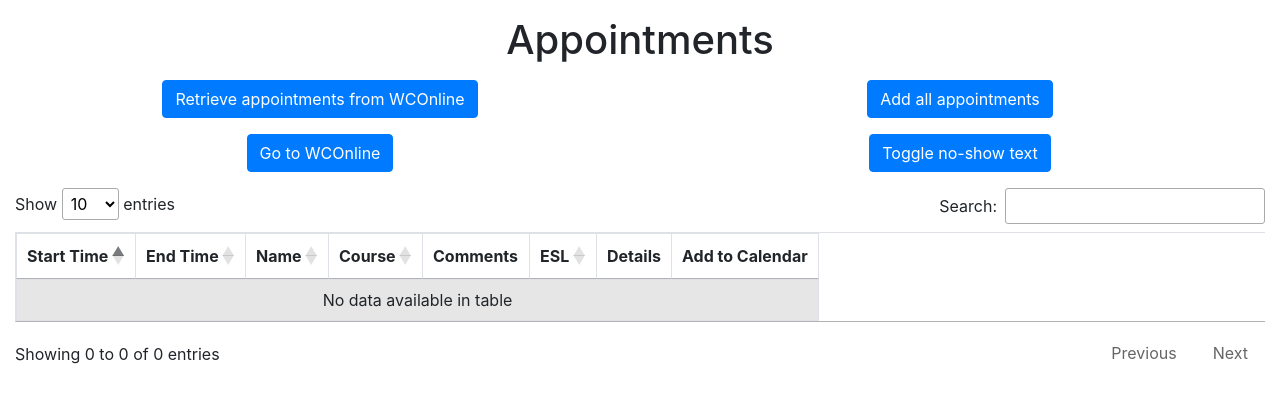
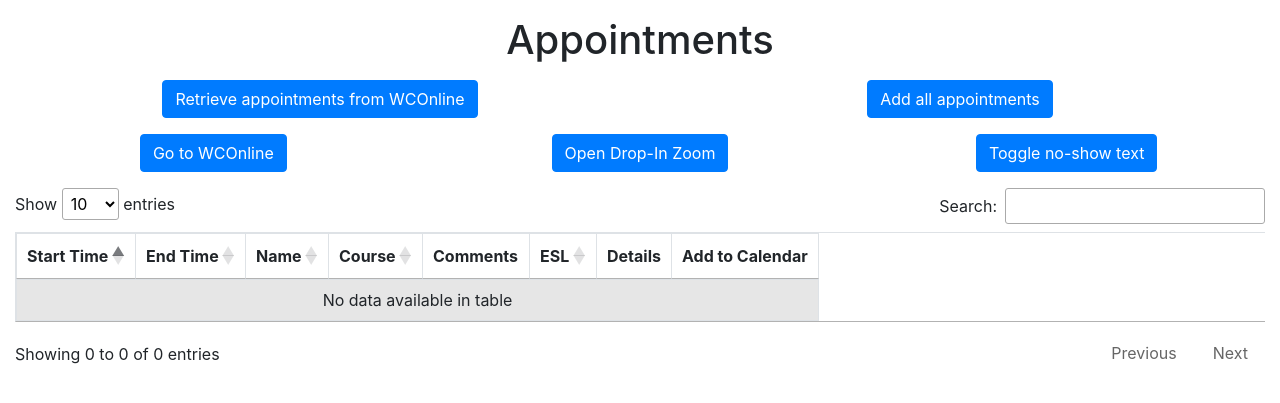
Before and after one commit to anthonyma94/scheduler, a Flask app: page / in a window 1280 px wide. Shown: the top 403 px of the page. Run offline with Flask 2, Linux system fonts and the light colour scheme; the visitor is signed in with stand-in values (Sample User, id 1); data that the repository does not hold is empty; some libraries are stand-ins or nearby versions.

Commit message:
Added drop-in button

```diff
--- a/scheduler/static/main.js
+++ b/scheduler/static/main.js
@@ -6,6 +6,21 @@ $(document).ready(function () {
             url: "/add/" + this.id,
         };
         onClick(e);
+    });
+
+    $("#dropInButton").click(function (e) {
+        e.preventDefault();
+        let currentWindow = window.self;
+        $(this).html("Host ID: 112233");
+        let newWindow = window.open(
+            "about:blank",
+            this.target,
+            "width=10,height=10"
+        );
+        currentWindow.focus();
+        newWindow.location.href = this.href;
+        setTimeout(() => newWindow.close(), 300);
+        currentWindow.focus();
     });
 
     $(".addAllEvents").on(
@@ -21,6 +36,19 @@ $(document).ready(function () {
             onClick(e);
         }
     );
+
+    function popUnder(node) {
+        $(node).html("Host ID: 112233");
+        var newWindow = window.open(
+            "about:blank",
+            node.target,
+            "width=500,height=500"
+        );
+        newWindow.blur();
+        window.focus();
+        newWindow.location.href = node.href;
+        return false;
+    }
 
     function onClick(event) {
         button = $(event.target);
--- a/scheduler/templates/index.html
+++ b/scheduler/templates/index.html
@@ -19,6 +19,16 @@
         href="https://mohawk2.mywconline.com/"
         target="_blank"
         >Go to WCOnline</a
+      >
+    </div>
+
+    <div class="col-sm m-3 m-md-0 d-none d-md-block">
+      <a
+        class="btn btn-primary"
+        href="https://mohawkcollege.zoom.us/j/98011320876?pwd=bjA5UFpWZjR0UUwwejA1NC9ZUXZMZz09"
+        target="_blank"
+        id="dropInButton"
+        >Open Drop-In Zoom</a
       >
     </div>
 
```
